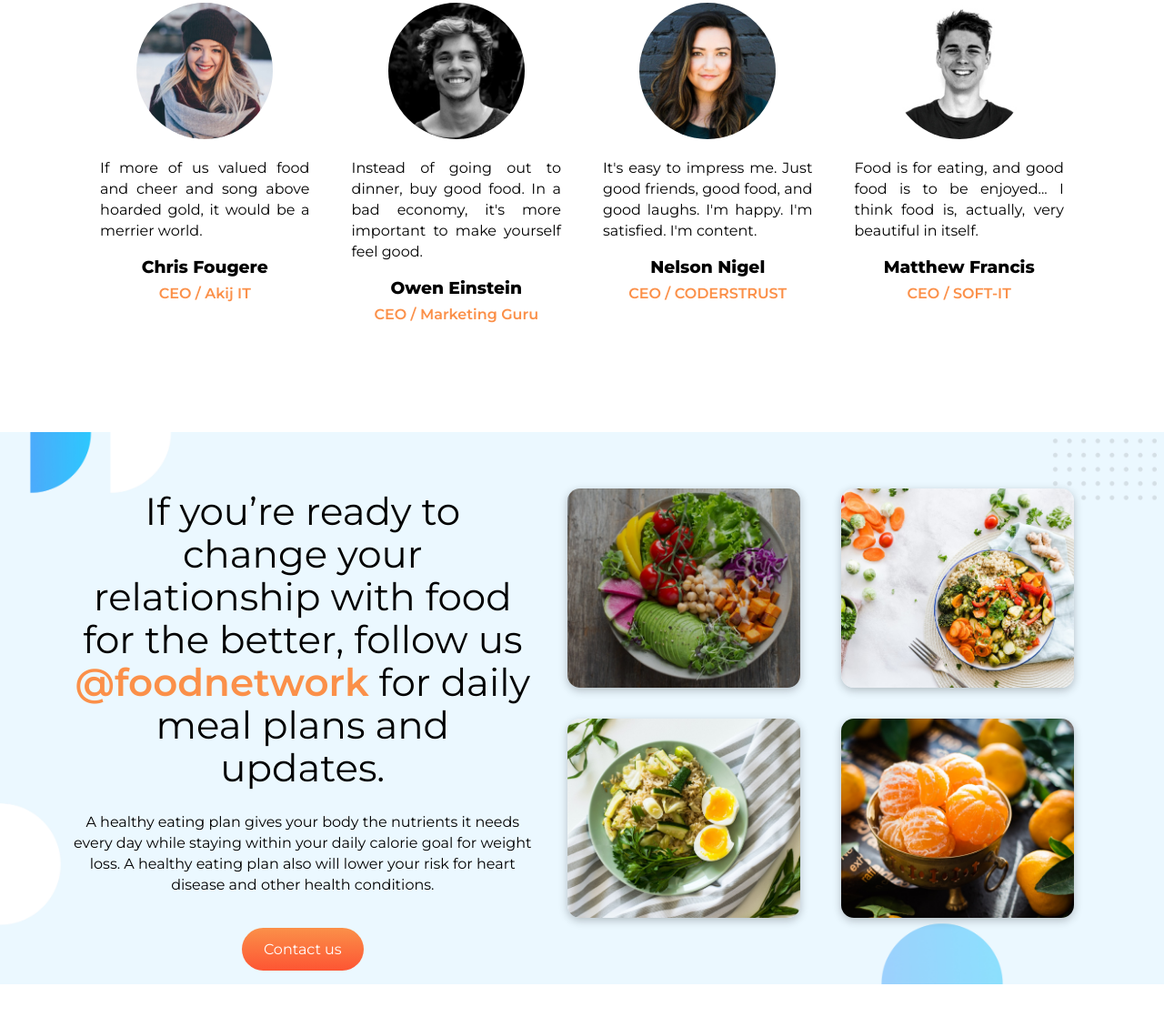
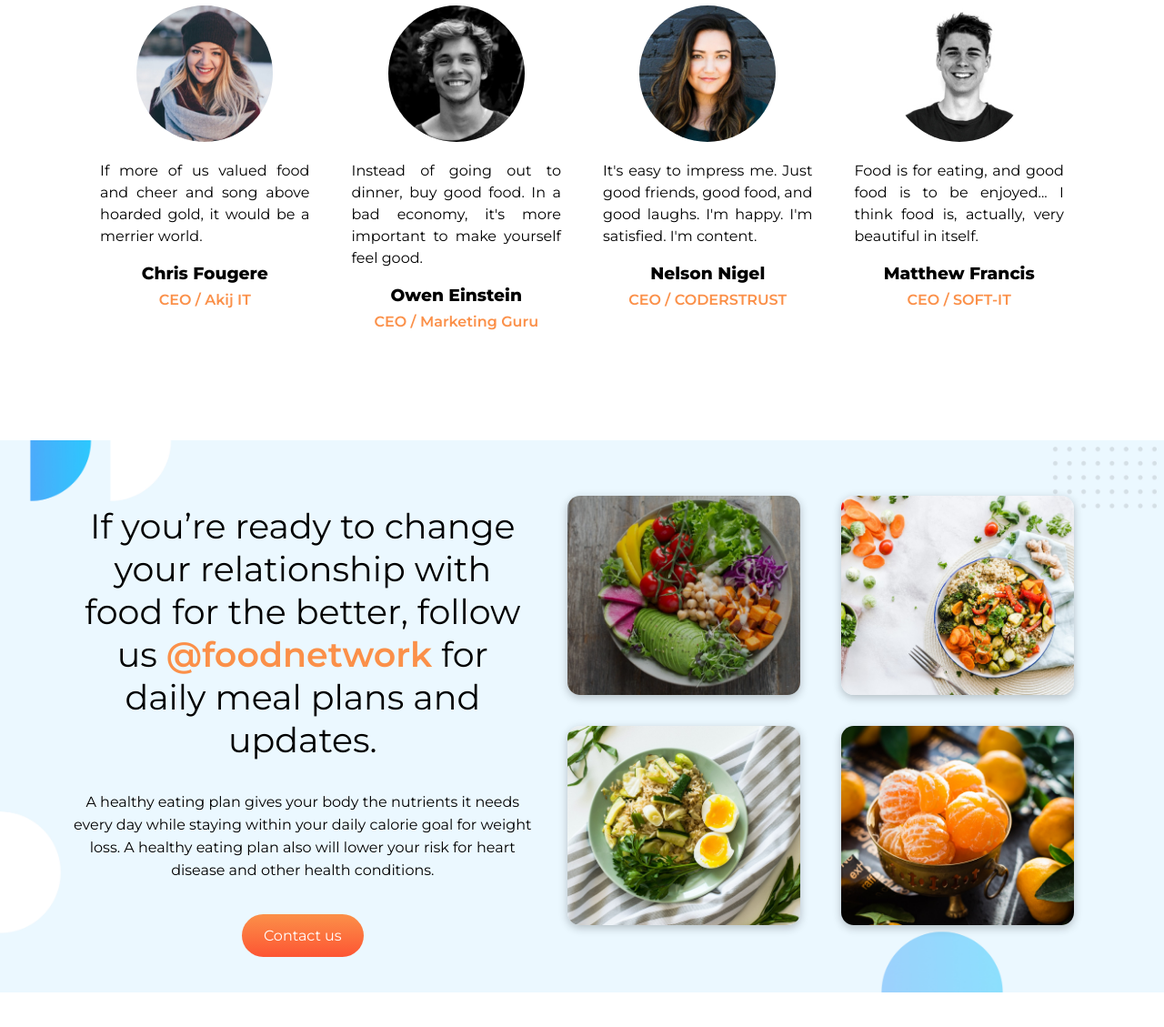
Before and after one commit to Sanjoy1210/food-network-website, a plain HTML site: page index.html in a window 1280 px wide. Shown: the part 2567-3696 px from the top of the page at 91% size. Drawn offline with Linux system fonts and the light colour scheme.

```diff
--- a/style.css
+++ b/style.css
@@ -99,7 +99,7 @@
 }
 
 .recipie h1 {
-    font-size: 36px;
+    font-size: 40px;
     line-height: 44px;
     color: #676767;
 }
@@ -198,7 +198,7 @@
 }
 .review-item p {
     text-align: justify;
-    line-height: 23px;
+    line-height: 24px;
 }
 .review-item h3 {
     margin-top: 28px;
@@ -226,14 +226,14 @@
     margin-right: 1%;
 }
 .contact-us-content h2 {
-    font-size: 42px;
+    font-size: 38px;
     font-weight: 400;
     line-height: 47px;
-    margin: 24px 5px;
+    margin: 32px 5px;
 }
 
 .contact-us-content p {
-    line-height: 23px;
+    line-height: 25px;
 }
 .images {
     width: 47%;
```
